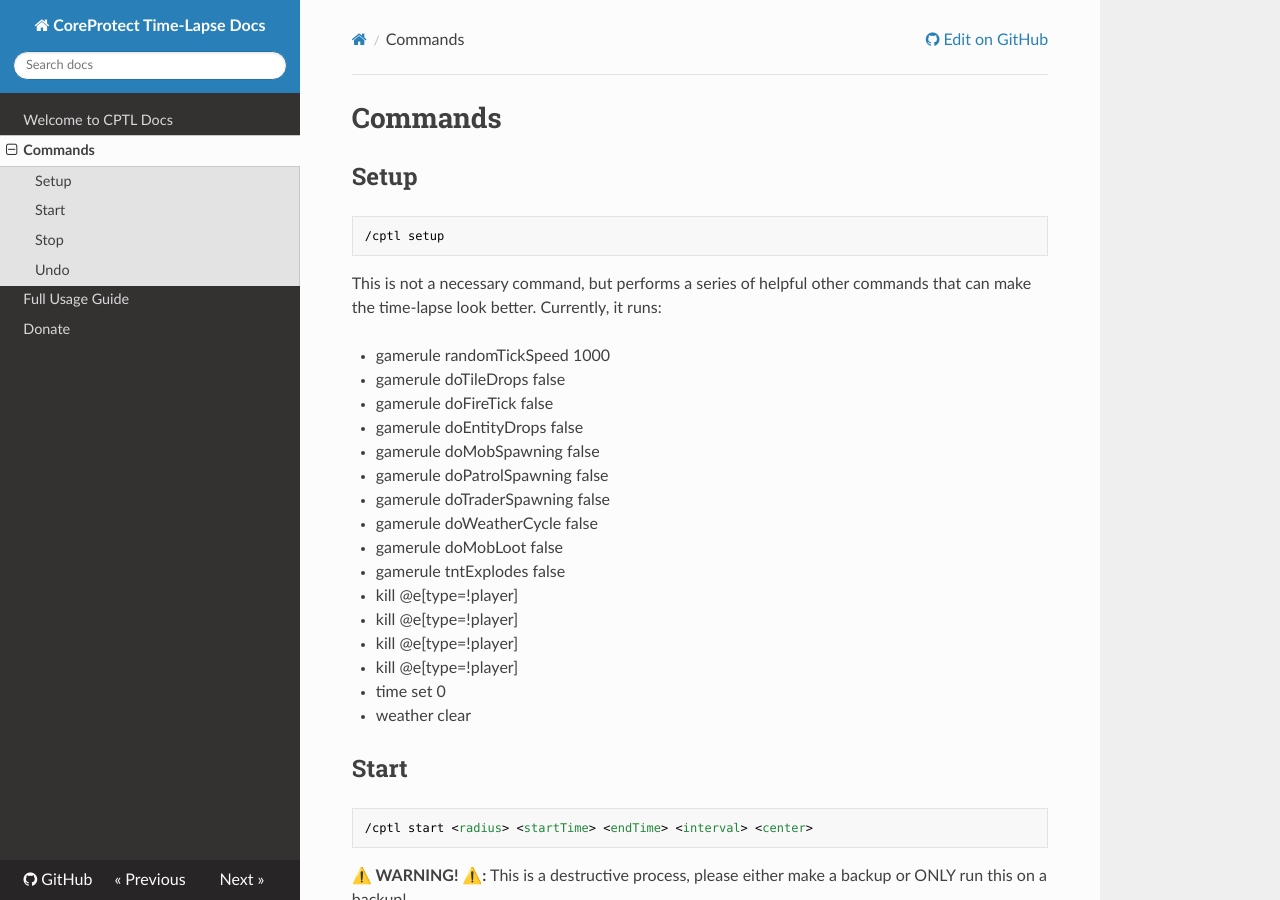
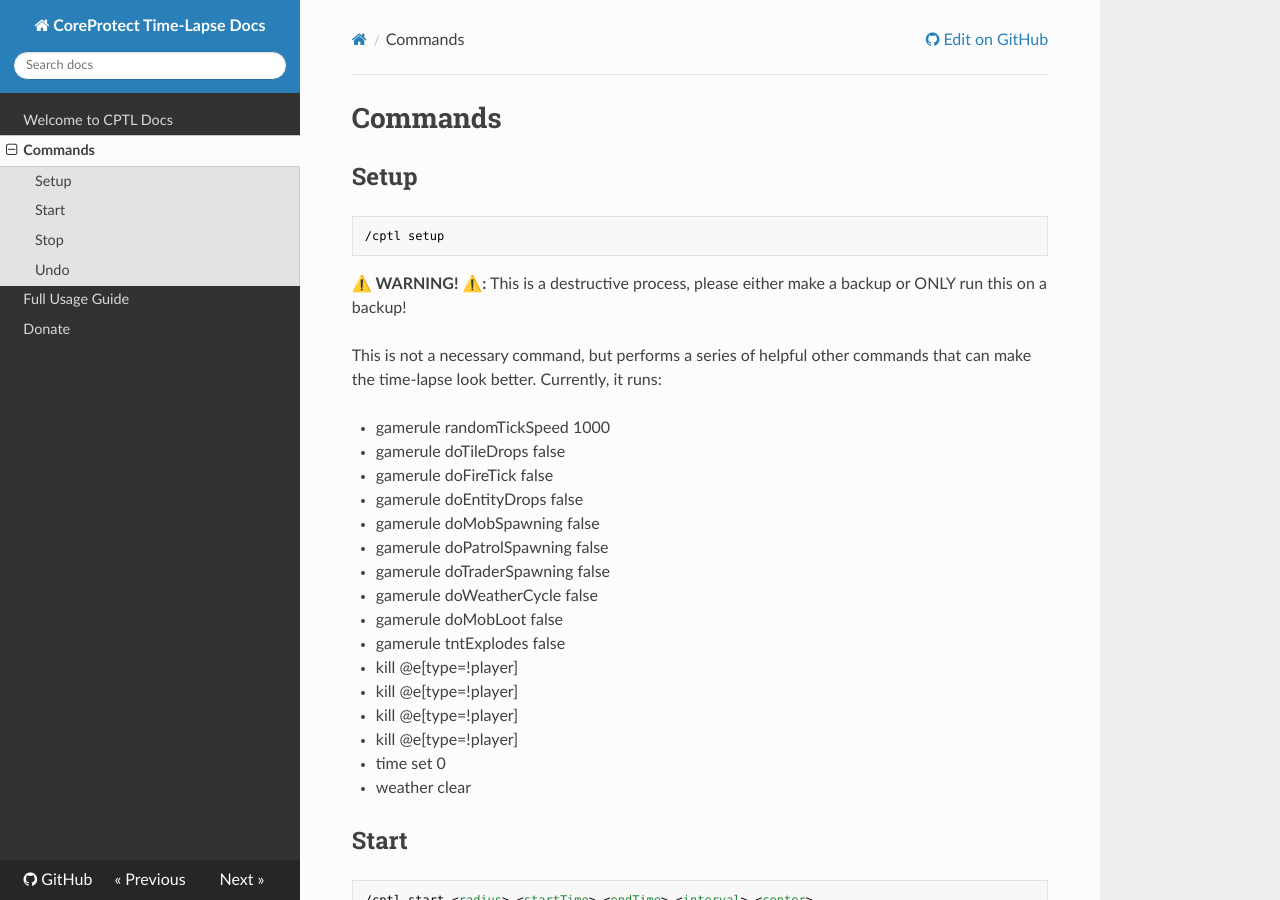
Before and after one commit to R2bEEaton-Minecraft/CoreProtectTimeLapse, an MkDocs documentation site: the page built from docs/commands.md, in a window 1280 px wide and 900 px high. Built offline with MkDocs 1.6.1, drawn with Linux system fonts in a browser that asks for light colours; nearby versions of some CDN libraries.

Commit message:
add destructive warning

````diff
--- a/docs/commands.md
+++ b/docs/commands.md
@@ -4,6 +4,8 @@
 ```
 /cptl setup
 ```
+
+**⚠️ WARNING! ⚠️:** This is a destructive process, please either make a backup or ONLY run this on a backup!
 
 This is not a necessary command, but performs a series of helpful other commands that can make the time-lapse look better.
 Currently, it runs:
````
